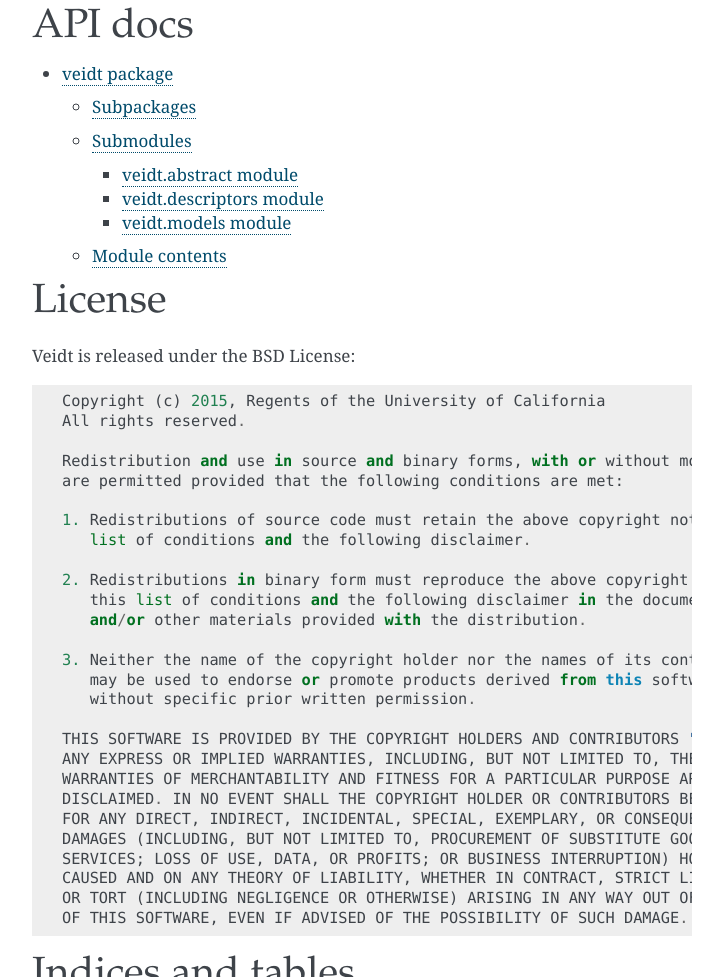
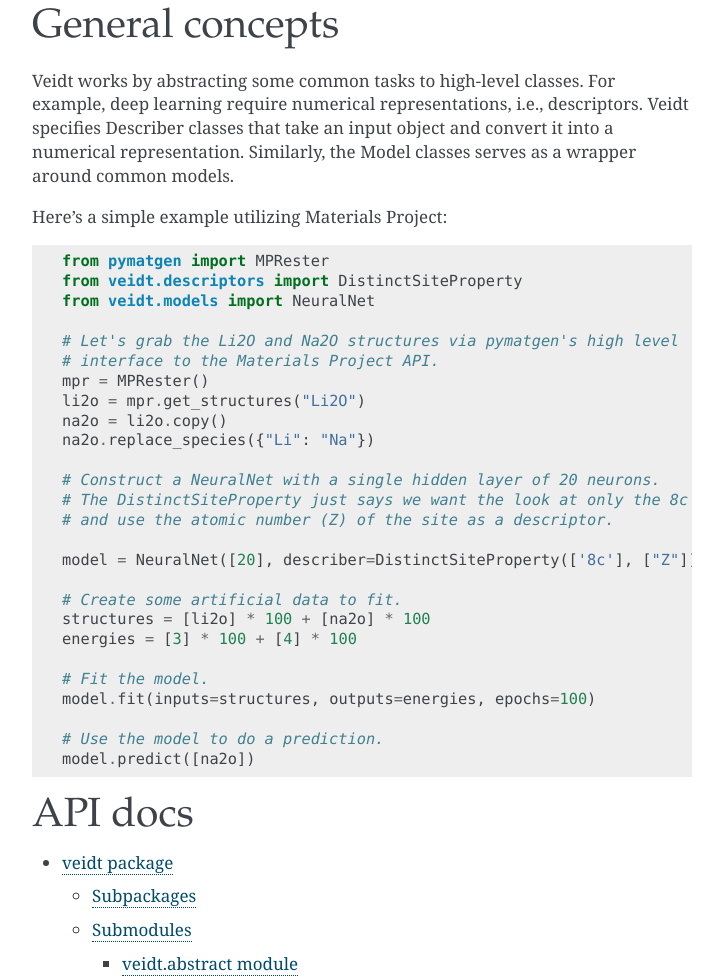
Before and after one commit to materialsvirtuallab/veidt, a plain HTML site: page docs/index.html in a window 1280 px wide. Shown: the part 434-1411 px from the top of the page, without its empty margins (388-1111 px from the left). Drawn offline with nearby package versions, Linux system fonts and the light colour scheme; some packages are replaced by stand-ins of ours.

Commit message:
Update docs.

```diff
--- a/docs/index.html
+++ b/docs/index.html
@@ -54,6 +54,43 @@ learning of materials data.</p>
 <h1>Installation<a class="headerlink" href="#installation" title="Permalink to this headline">¶</a></h1>
 <p>Veidt should be easily installable via pip on most systems:</p>
 <div class="highlight-default"><div class="highlight"><pre><span></span><span class="n">pip</span> <span class="n">install</span> <span class="n">veidt</span>
+</pre></div>
+</div>
+</div>
+<div class="section" id="general-concepts">
+<h1>General concepts<a class="headerlink" href="#general-concepts" title="Permalink to this headline">¶</a></h1>
+<p>Veidt works by abstracting some common tasks to high-level classes. For example,
+deep learning require numerical representations, i.e., descriptors. Veidt
+specifies Describer classes that take an input object and convert it into a
+numerical representation. Similarly, the Model classes serves as a wrapper
+around common models.</p>
+<p>Here’s a simple example utilizing Materials Project:</p>
+<div class="highlight-default"><div class="highlight"><pre><span></span><span class="kn">from</span> <span class="nn">pymatgen</span> <span class="k">import</span> <span class="n">MPRester</span>
+<span class="kn">from</span> <span class="nn">veidt.descriptors</span> <span class="k">import</span> <span class="n">DistinctSiteProperty</span>
+<span class="kn">from</span> <span class="nn">veidt.models</span> <span class="k">import</span> <span class="n">NeuralNet</span>
+
+<span class="c1"># Let&#39;s grab the Li2O and Na2O structures via pymatgen&#39;s high level</span>
+<span class="c1"># interface to the Materials Project API.</span>
+<span class="n">mpr</span> <span class="o">=</span> <span class="n">MPRester</span><span class="p">()</span>
+<span class="n">li2o</span> <span class="o">=</span> <span class="n">mpr</span><span class="o">.</span><span class="n">get_structures</span><span class="p">(</span><span class="s2">&quot;Li2O&quot;</span><span class="p">)</span>
+<span class="n">na2o</span> <span class="o">=</span> <span class="n">li2o</span><span class="o">.</span><span class="n">copy</span><span class="p">()</span>
+<span class="n">na2o</span><span class="o">.</span><span class="n">replace_species</span><span class="p">({</span><span class="s2">&quot;Li&quot;</span><span class="p">:</span> <span class="s2">&quot;Na&quot;</span><span class="p">})</span>
+
+<span class="c1"># Construct a NeuralNet with a single hidden layer of 20 neurons.</span>
+<span class="c1"># The DistinctSiteProperty just says we want the look at only the 8c sites</span>
+<span class="c1"># and use the atomic number (Z) of the site as a descriptor.</span>
+
+<span class="n">model</span> <span class="o">=</span> <span class="n">NeuralNet</span><span class="p">([</span><span class="mi">20</span><span class="p">],</span> <span class="n">describer</span><span class="o">=</span><span class="n">DistinctSiteProperty</span><span class="p">([</span><span class="s1">&#39;8c&#39;</span><span class="p">],</span> <span class="p">[</span><span class="s2">&quot;Z&quot;</span><span class="p">]))</span>
+
+<span class="c1"># Create some artificial data to fit.</span>
+<span class="n">structures</span> <span class="o">=</span> <span class="p">[</span><span class="n">li2o</span><span class="p">]</span> <span class="o">*</span> <span class="mi">100</span> <span class="o">+</span> <span class="p">[</span><span class="n">na2o</span><span class="p">]</span> <span class="o">*</span> <span class="mi">100</span>
+<span class="n">energies</span> <span class="o">=</span> <span class="p">[</span><span class="mi">3</span><span class="p">]</span> <span class="o">*</span> <span class="mi">100</span> <span class="o">+</span> <span class="p">[</span><span class="mi">4</span><span class="p">]</span> <span class="o">*</span> <span class="mi">100</span>
+
+<span class="c1"># Fit the model.</span>
+<span class="n">model</span><span class="o">.</span><span class="n">fit</span><span class="p">(</span><span class="n">inputs</span><span class="o">=</span><span class="n">structures</span><span class="p">,</span> <span class="n">outputs</span><span class="o">=</span><span class="n">energies</span><span class="p">,</span> <span class="n">epochs</span><span class="o">=</span><span class="mi">100</span><span class="p">)</span>
+
+<span class="c1"># Use the model to do a prediction.</span>
+<span class="n">model</span><span class="o">.</span><span class="n">predict</span><span class="p">([</span><span class="n">na2o</span><span class="p">])</span>
 </pre></div>
 </div>
 </div>
```
Also changed, not shown: docs/searchindex.js, 1 other file.
